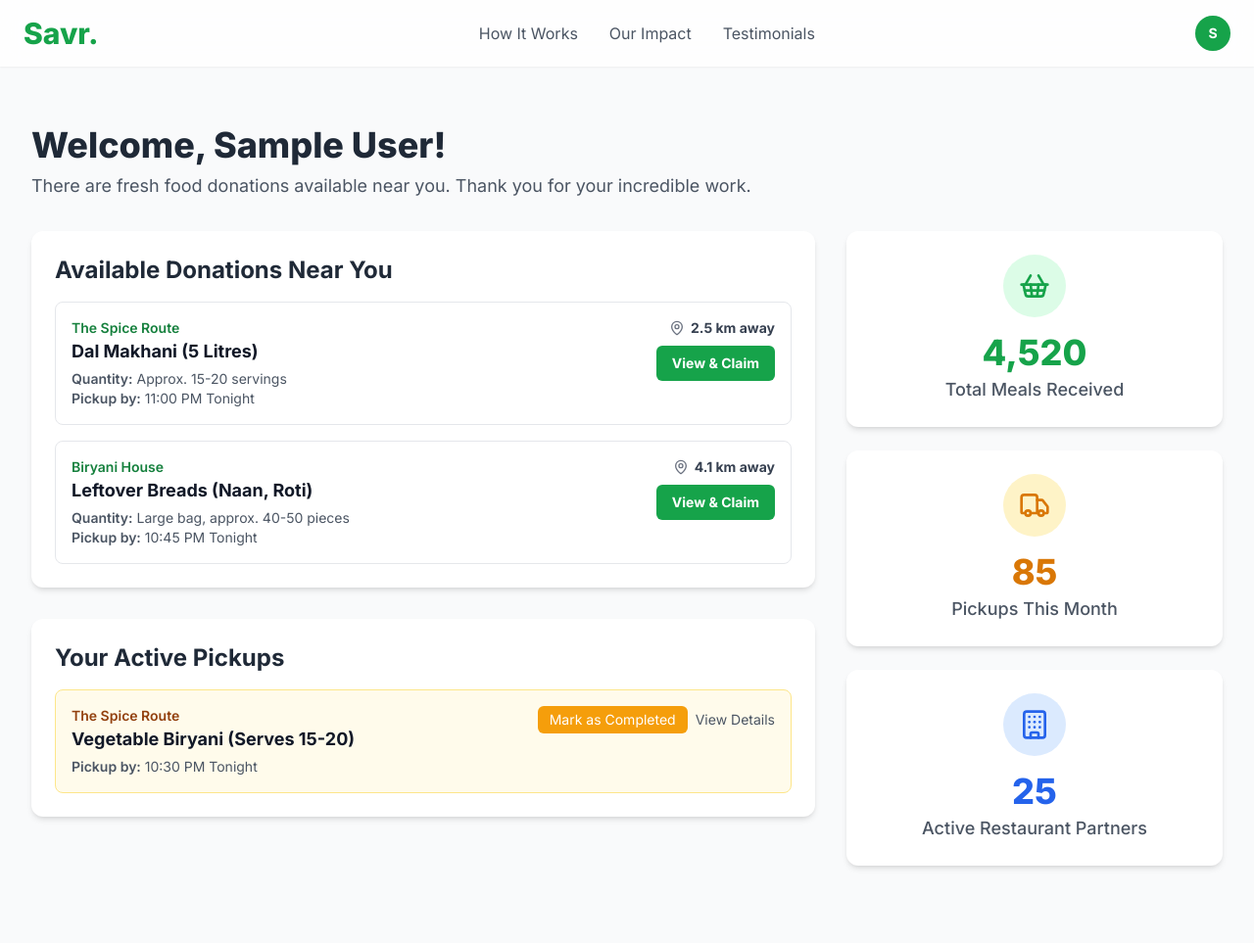
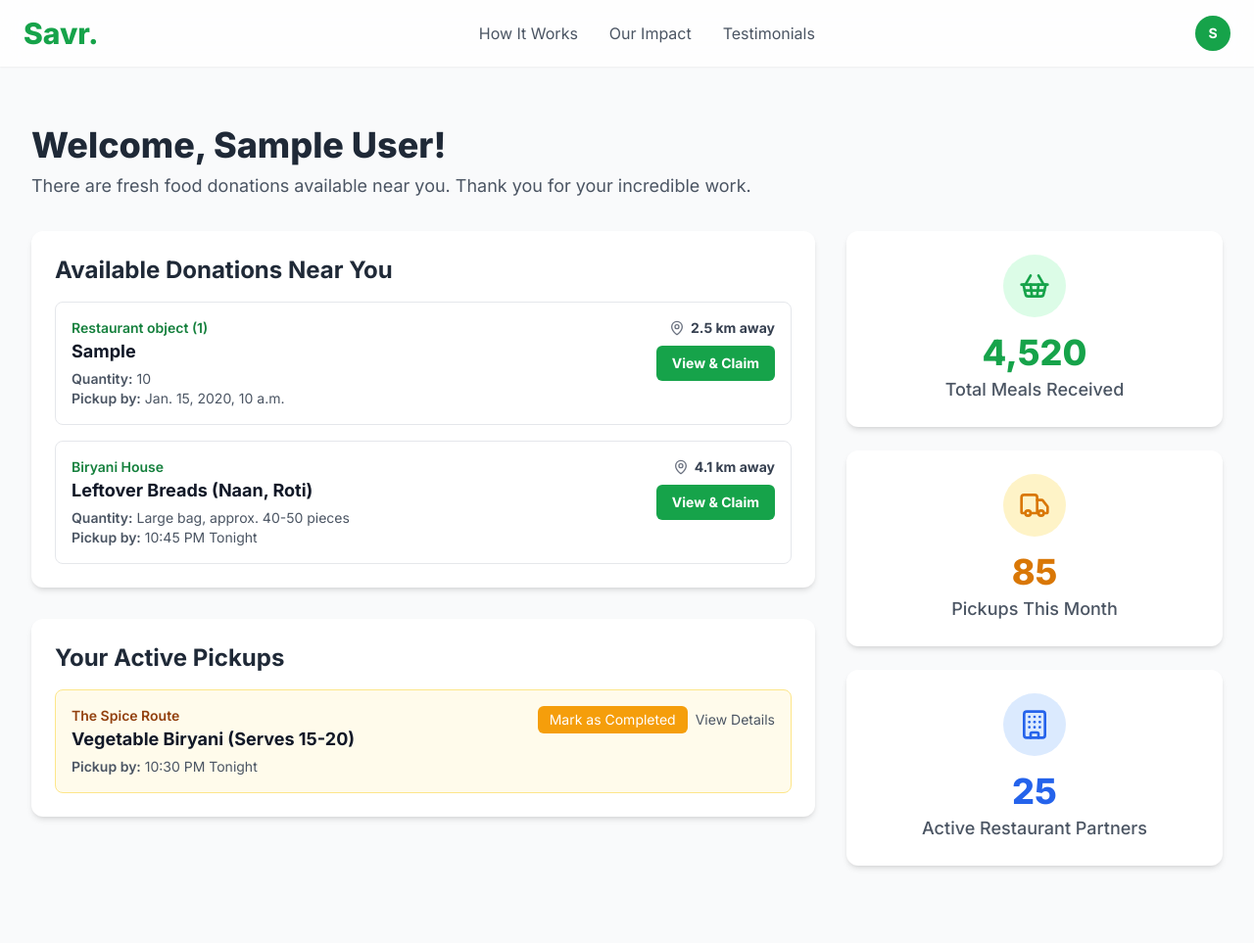
Before and after one commit to cht-chaitanya-sai/Savr, a Django app: page /dashboard/ in a window 1280 px wide. Shown: the top 963 px of the page at 98% size. Run offline with Django 5.2, Linux system fonts and the light colour scheme; a user stored in the database is signed in; tables that the repository leaves empty hold one stand-in row (values such as "Sample post"); some libraries are stand-ins or nearby versions.

Commit message:
Updated ngo

```diff
--- a/project/accounts/templates/accounts/dashboard.html
+++ b/project/accounts/templates/accounts/dashboard.html
@@ -151,13 +151,14 @@
                 <div class="bg-white p-6 rounded-xl shadow-md">
                     <h2 class="text-2xl font-bold text-gray-800 mb-4">Available Donations Near You</h2>
                     <div class="space-y-4">
+                      {% for donation in available_donations %}
                         <div class="p-4 border rounded-lg flex flex-col sm:flex-row justify-between items-start gap-4 hover:border-green-500 hover:bg-green-50/50 transition-all">
                             <div class="flex-grow">
-                                <p class="text-sm font-semibold text-green-700">The Spice Route</p>
-                                <h3 class="font-bold text-lg text-gray-900">Dal Makhani (5 Litres)</h3>
+                              <p class="text-sm font-semibold text-green-700">{{ donation.rest }}</p>
+                              <h3 class="font-bold text-lg text-gray-900">{{ donation.dish }}</h3>
                                 <p class="text-sm text-gray-600 mt-1">
-                                    <span class="font-semibold">Quantity:</span> Approx. 15-20 servings<br>
-                                    <span class="font-semibold">Pickup by:</span> 11:00 PM Tonight
+                                <span class="font-semibold">Quantity:</span> {{ donation.qty }}<br>
+                                <span class="font-semibold">Pickup by:</span> {{ donation.pickup_datetime }}
                                 </p>
                             </div>
                             <div class="flex flex-col items-start sm:items-end gap-2 flex-shrink-0">
@@ -165,6 +166,7 @@
                                 <a href="#" class="w-full sm:w-auto text-center font-bold text-sm text-white bg-green-600 hover:bg-green-700 rounded-md px-4 py-2 transition-all">View & Claim</a>
                             </div>
                         </div>
+                      {% endfor %}
                         <div class="p-4 border rounded-lg flex flex-col sm:flex-row justify-between items-start gap-4 hover:border-green-500 hover:bg-green-50/50 transition-all">
                             <div class="flex-grow">
                                 <p class="text-sm font-semibold text-green-700">Biryani House</p>
--- a/project/accounts/views.py
+++ b/project/accounts/views.py
@@ -92,13 +92,16 @@ class DashboardView(LoginRequiredMixin, View):
     template = "accounts/dashboard.html"
 
     def get(self, request):
-        context={}
-        if request.user.type=="Rest":
-            active_donations=self.request.user.rest.orders_set.filter(status__in=['Ld', 'Clmd'])
+        context = {}
+        if request.user.type == "Rest":
+            active_donations = self.request.user.rest.orders_set.filter(
+                status__in=["Ld", "Clmd"]
+            )
             context["active_donations"] = active_donations
-            print(context)
-        elif request.user.type=="ngo":
-            context={}
+        elif request.user.type == "NGO":
+            context = {}
+            available_donations = Orders.objects.filter(status="Ld")
+            context["available_donations"] = available_donations
         return render(request, self.template, context)
 
 
@@ -115,7 +118,7 @@ def ListFoodDonation(request):
         pickup_datetime = datetime.strptime(pickup_datetime, "%Y-%m-%dT%H:%M")
         rest = request.user.rest
 
-        order=Orders(dish=dish, qty=qty, rest=rest, pickup_datetime=pickup_datetime)
+        order = Orders(dish=dish, qty=qty, rest=rest, pickup_datetime=pickup_datetime)
         order.save()
 
         return JsonResponse({"success": True})
```
